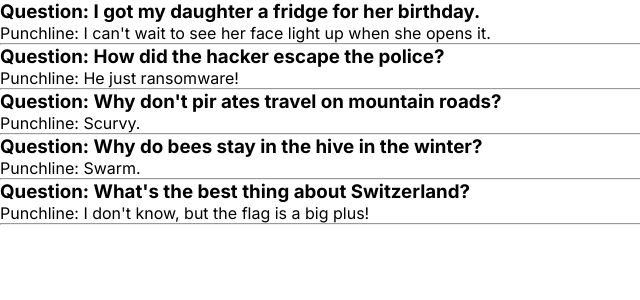
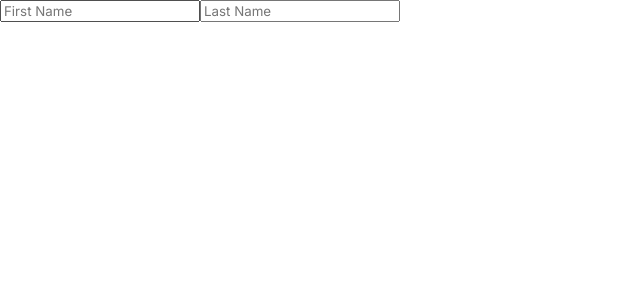
Before and after one commit to will-s-205/scrimba-study, a React (Create React App) app: page / in a window 1280 px wide. Shown: the top 300 px of the page, without its empty margins (0-640 px from the left). Built offline with nearby package versions, Linux system fonts and the light colour scheme; the HTML template or start-up script is replaced by a standard one.

Commit message:
Form component added

```diff
--- a/src/App.js
+++ b/src/App.js
@@ -32,22 +32,33 @@ import './App.css';
 //   )
 // }
 
-import Joke from "./Joke"
-import JokesData from "./JokesData"
+// import Joke from "./Joke"
+// import JokesData from "./JokesData"
+
+// export default function App() {
+
+//   // console.log(jokesData);
+//   const JokeEls = JokesData.map(jokes => {
+//     return <Joke
+//     question={jokes.question}
+//     punchline={jokes.punchline}
+//     />
+//   })
+
+//   return (
+//     <div>
+//       {/* {JokeEls} */}
+//     </div>
+//   )
+// }
+
+import Form from './components/Form';
 
 export default function App() {
 
-  // console.log(jokesData);
-  const JokeEls = JokesData.map(jokes => {
-    return <Joke
-    question={jokes.question}
-    punchline={jokes.punchline}
-    />
-  })
-
   return (
     <div>
-      {JokeEls}
+      <Form />
     </div>
   )
 }
--- /dev/null
+++ b/src/components/Form.js
@@ -0,0 +1,61 @@
+import React from "react"
+
+// https://scrimba.com/learn/learnreact/form-inputs-practice-co5014a2691f7e17ada7501af
+// export default function Form() {
+//     const [firstName, setFirstName] = React.useState("")
+
+//     function handleChange(event) {
+//         // console.log(event)
+//         console.log(event.target)
+//         console.log(event.target.value)
+//     }
+
+//     return (
+//         <form>
+//             <input
+//                 type="text"
+//                 placeholder="First Name"
+//                 onChange={handleChange}
+//             />
+//         </form>
+//     )
+// }
+
+// https://scrimba.com/learn/learnreact/forms-state-object-co4014fe8a23d6c6d376747ca
+export default function Form() {
+    const [formData, setFormData] = React.useState(
+        { firstName: "", lastName: "" }
+    )
+
+    console.log(formData)
+
+    function handleChange(event) {
+                // console.log(event)
+                // console.log(event.target)
+                // console.log(event.target.value)
+                // console.log(event.target.name)
+        setFormData(prevFormData => {
+            return {
+                ...prevFormData,
+                [event.target.name]: event.target.value
+            }
+        })
+    }
+
+    return (
+        <form>
+            <input
+                type="text"
+                placeholder="First Name"
+                onChange={handleChange}
+                name="firstName"
+            />
+            <input
+                type="text"
+                placeholder="Last Name"
+                onChange={handleChange}
+                name="lastName"
+            />
+        </form>
+    )
+}
```
